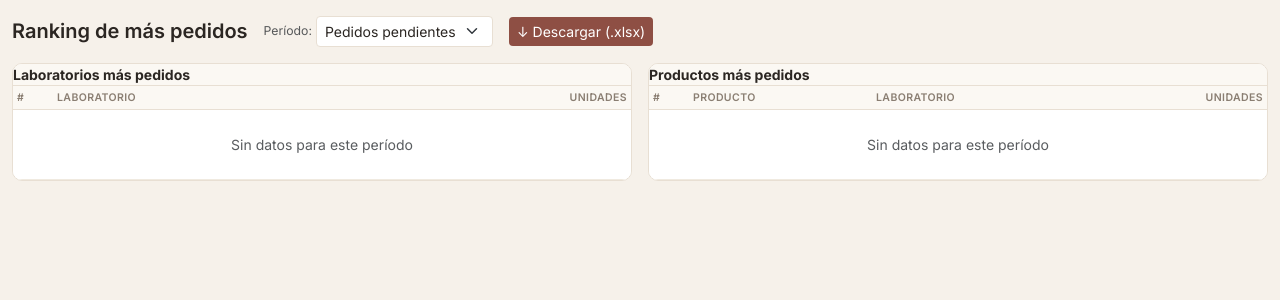
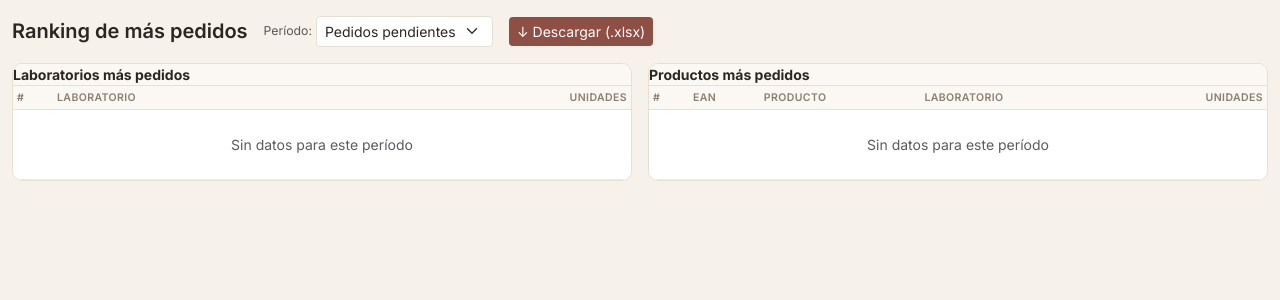
Before and after one commit to dayfloresred-dotcom/App-Pedidos, a Flask app: page /ranking in a window 1280 px wide. Shown: the part 54-354 px from the top of the page. Run offline with Flask 3, Linux system fonts and the light colour scheme; the visitor is signed in with stand-in values (Sample User, id 1); data that the repository does not hold is empty.

Commit message:
Ranking: agregar columna EAN en 'Productos mas pedidos' (pantalla y Excel descargado)

```diff
--- a/app.py
+++ b/app.py
@@ -257,14 +257,14 @@ def ranking_export():
     for i, (lab, u) in enumerate(labs, 1):
         ws1.append([i, lab, u])
     ws2 = wb.create_sheet('Productos')
-    ws2.append(['#', 'Producto', 'Laboratorio', 'Unidades'])
-    for i, (desc, lab, u) in enumerate(prods, 1):
-        ws2.append([i, desc, lab, u])
+    ws2.append(['#', 'EAN', 'Producto', 'Laboratorio', 'Unidades'])
+    for i, (ean, desc, lab, u) in enumerate(prods, 1):
+        ws2.append([i, ean, desc, lab, u])
     for ws in (ws1, ws2):
         for c in ws[1]:
             c.font = Font(bold=True, color='FFFFFF'); c.fill = fill; c.alignment = Alignment(horizontal='center')
     ws1.column_dimensions['B'].width = 32; ws1.column_dimensions['C'].width = 12
-    ws2.column_dimensions['B'].width = 45; ws2.column_dimensions['C'].width = 28; ws2.column_dimensions['D'].width = 12
+    ws2.column_dimensions['B'].width = 16; ws2.column_dimensions['C'].width = 45; ws2.column_dimensions['D'].width = 28; ws2.column_dimensions['E'].width = 12
     buf = io.BytesIO(); wb.save(buf); buf.seek(0)
     filename = f'ranking_{period}_{now_local().strftime("%d%m%y")}.xlsx'
     return Response(buf.read(),
--- a/database.py
+++ b/database.py
@@ -678,7 +678,7 @@ def get_ranking(period='pendiente'):
     from datetime import datetime, timedelta
     conn = get_db()
     rows = conn.execute("""
-        SELECT i.sku, i.descripcion, i.laboratorio, i.cantidad, i.cancelado, s.estado, s.fecha_solicitud
+        SELECT i.sku, i.ean, i.descripcion, i.laboratorio, i.cantidad, i.cancelado, s.estado, s.fecha_solicitud
         FROM items_solicitud i JOIN solicitudes s ON s.id = i.solicitud_id
     """).fetchall()
     conn.close()
@@ -698,10 +698,10 @@ def get_ranking(period='pendiente'):
                 continue
         lab = r['laboratorio'] or '(sin laboratorio)'
         labs[lab] = labs.get(lab, 0) + (r['cantidad'] or 0)
-        key = (r['sku'], r['descripcion'], lab)
+        key = (r['sku'], r['ean'], r['descripcion'], lab)
         prods[key] = prods.get(key, 0) + (r['cantidad'] or 0)
     labs_r  = sorted(labs.items(), key=lambda x: -x[1])
-    prods_r = sorted([(k[1], k[2], v) for k, v in prods.items()], key=lambda x: -x[2])
+    prods_r = sorted([(k[1], k[2], k[3], v) for k, v in prods.items()], key=lambda x: -x[3])
     return labs_r, prods_r
 
 def carrito_set(sucursal, sku, ean, desc, lab, drog, cantidad, observacion=None):
--- a/templates/ranking.html
+++ b/templates/ranking.html
@@ -36,12 +36,12 @@
       <div class="card-header fw-bold">Productos más pedidos</div>
       <div class="table-responsive card-scroll" style="max-height:520px">
         <table class="table table-sm table-hover mb-0">
-          <thead><tr><th style="width:40px">#</th><th>Producto</th><th>Laboratorio</th><th class="text-end">Unidades</th></tr></thead>
+          <thead><tr><th style="width:40px">#</th><th>EAN</th><th>Producto</th><th>Laboratorio</th><th class="text-end">Unidades</th></tr></thead>
           <tbody>
-            {% for desc, lab, u in prods %}
-            <tr><td class="text-muted">{{ loop.index }}</td><td>{{ desc }}</td><td class="small text-muted">{{ lab }}</td><td class="text-end fw-bold">{{ u }}</td></tr>
+            {% for ean, desc, lab, u in prods %}
+            <tr><td class="text-muted">{{ loop.index }}</td><td class="text-muted small">{{ ean }}</td><td>{{ desc }}</td><td class="small text-muted">{{ lab }}</td><td class="text-end fw-bold">{{ u }}</td></tr>
             {% else %}
-            <tr><td colspan="4" class="text-center text-muted py-4">Sin datos para este período</td></tr>
+            <tr><td colspan="5" class="text-center text-muted py-4">Sin datos para este período</td></tr>
             {% endfor %}
           </tbody>
         </table>
```
